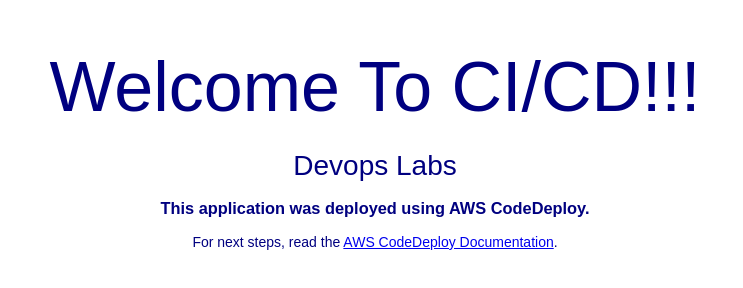
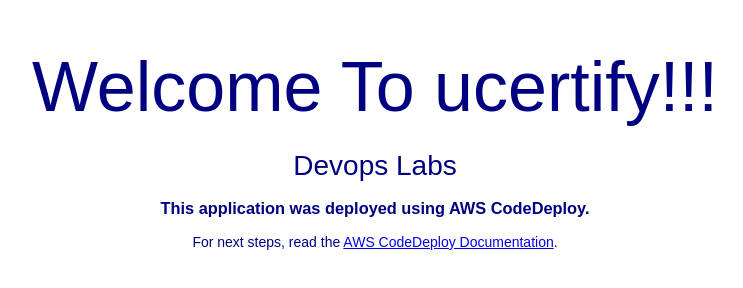
Before and after one commit to ucctn/dev_CICD, a plain HTML site: page index.html in a window 1280 px wide. Shown: the whole page, without its empty margins (265-1008 px from the left). Drawn offline with Linux system fonts and the light colour scheme.

Commit message:
Update index.html

```diff
--- a/index.html
+++ b/index.html
@@ -26,7 +26,7 @@
 </head>
 <body>
   <div align="center">
-    <h1>Welcome To CI/CD!!! </h1>
+    <h1>Welcome To ucertify!!! </h1>
       <h2>Devops Labs</h2>
     <h3>This application was deployed using AWS CodeDeploy.</h3>
     <p>For next steps, read the <a href="http://aws.amazon.com/documentation/codedeploy">AWS CodeDeploy Documentation</a>.</p>
```
